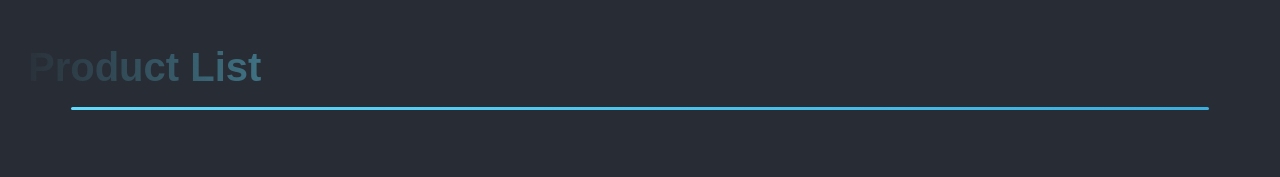
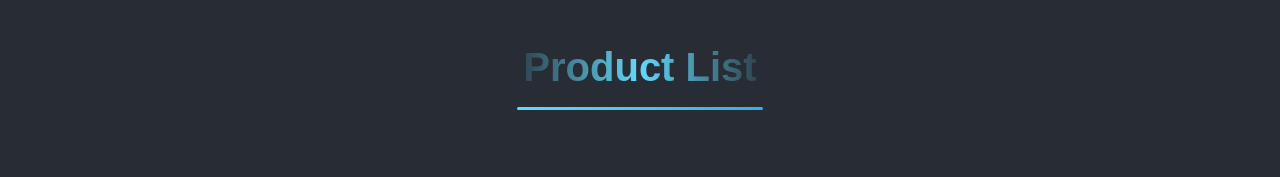
Before and after one commit to kip2/EC-site-Product-List-RecursionCS, a React app in the folder app/: page / in a window 1280 px wide. Shown: the top 177 px of the page. Built offline with nearby package versions, Linux system fonts and the light colour scheme.

Commit message:
暫定で完成

```diff
--- a/app/src/components/App.js
+++ b/app/src/components/App.js
@@ -8,7 +8,9 @@ export default function App() {
 
 	return (
 		<>
-			<h1>Product List</h1>
+			<div className={sytles.title}>
+				<h1>Product List</h1>
+			</div>
 			{
 				data.map(products => {
 					return <Category category={products.category} products={products.products} />;
--- a/app/src/css/styles.css
+++ b/app/src/css/styles.css
@@ -4,6 +4,11 @@ body {
     display: flex;
     color: #61DAFB;
     height: 100vh;
+    justify-content: center;
+}
+
+.title {
+    display:flex;
     justify-content: center;
 }
 
@@ -75,7 +80,7 @@ h1:hover::before {
     display: flex;
     flex-wrap: wrap;
     justify-content: space-between;
-    padding-top: 80px;
+    padding-top: 20px;
 }
 
 .category {
```
Also changed, not shown: app/dist/assets/bundle.js.
